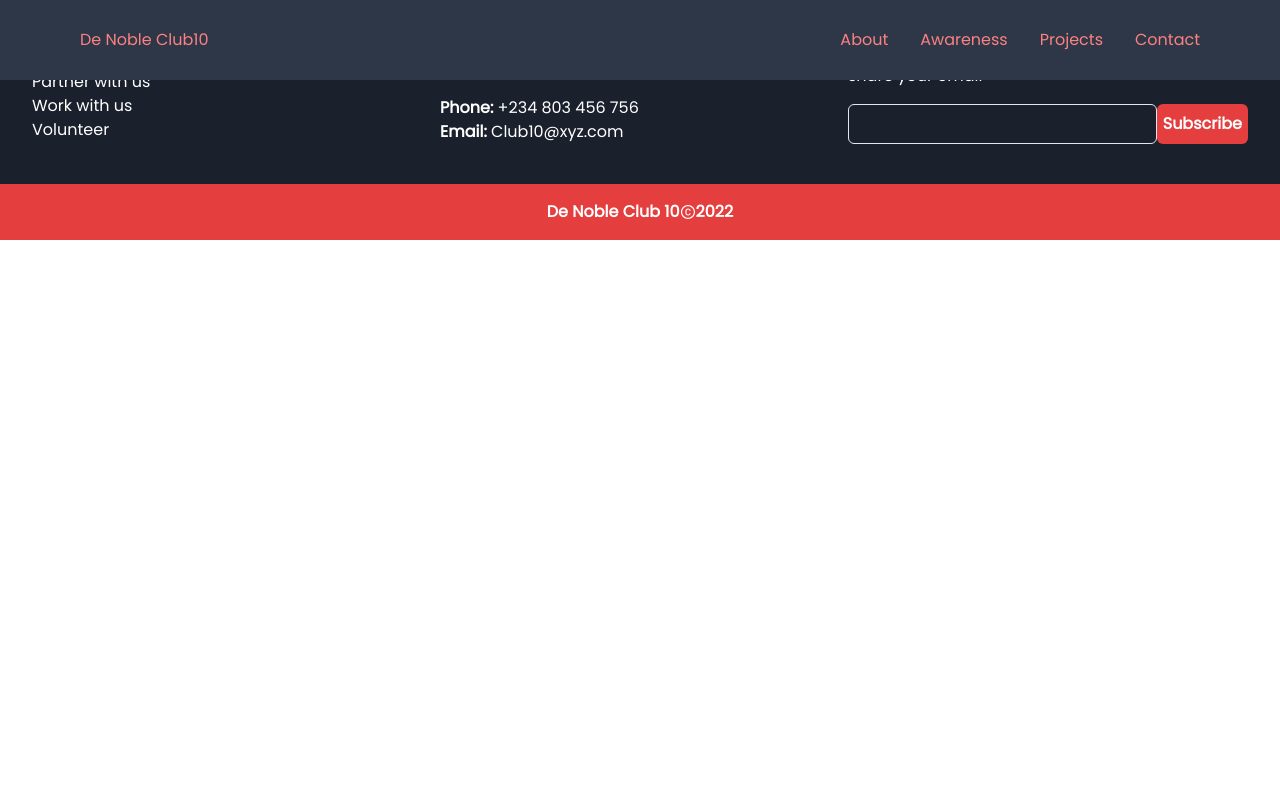
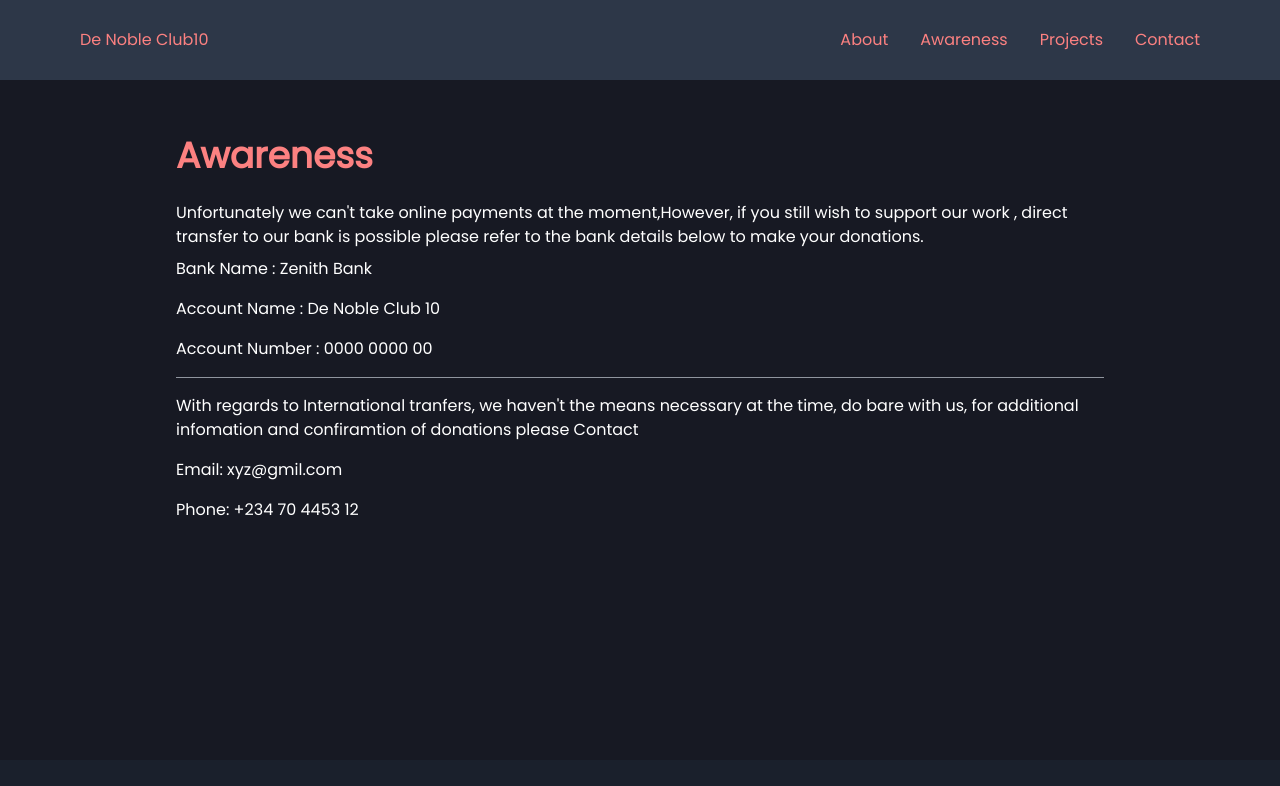
Before and after one commit to fvlly/De-Noble-Club-10, a React (Vite) app: page /awareness in a window 1280 px wide. Shown: the top 786 px of the page. Built offline with nearby package versions, Linux system fonts and the light colour scheme.

Commit message:
add Awareness,edited contact,visionCard,Header

```diff
--- a/src/App.jsx
+++ b/src/App.jsx
@@ -4,6 +4,7 @@ import Header from './components/Header'
 import Home from './components/Home'
 import About from './components/About'
 import Projects from './components/Projects'
+import Awareness from './components/Awareness'
 import Contact from './components/Contact'
 import Footer from './components/Footer'
 
@@ -14,7 +15,7 @@ const App = () => {
           <Route exact path='/' component={Home} />
           <Route path='/about' component={About} />
           <Route path='/projects' component={Projects} />
-          {/* <Route path='/awareness' component={Awareness} /> */}
+          <Route path='/awareness' component={Awareness} />
           <Route path='/contact' component={Contact} />
           <Footer />
         </Router>
--- /dev/null
+++ b/src/components/Awareness.jsx
@@ -0,0 +1,32 @@
+import { VStack,Container,Box,Text,Heading, Divider } from "@chakra-ui/react";
+
+const Awareness = () => {
+    return (
+        <Box as="section" minH={"95vh"} pt="110px" bgColor={"gray.900"}>
+          <Container maxW={["90vw",'75vw']} lineHeight={[1.2, 1.5]} color="white">
+            <Heading py={[4, 6]} color='red.300'>Awareness</Heading>
+            <Text>
+              Unfortunately we can't take online payments at the moment,However, if you still wish to support our work , direct transfer to our bank is possible
+             please refer to the bank details below to make your donations.
+            </Text>
+            <Box py={2}>
+              <VStack spacing={4} align='flex-start'>
+                <Text>Bank Name : Zenith Bank</Text>
+                <Text>Account Name : De Noble Club 10</Text>
+                <Text>Account Number : 0000 0000 00</Text>
+                <Divider />
+                <Text>
+                    With regards to International tranfers, we haven't the means necessary at the time, do bare with us, for additional infomation and confiramtion of donations please Contact
+                </Text>
+                <Text>Email: xyz@gmil.com</Text>
+                <Text>Phone: +234 70 4453 12</Text>
+              </VStack>
+            </Box>
+          </Container>
+        </Box>
+      );
+    };
+
+
+
+export default Awareness
--- a/src/components/Contact.jsx
+++ b/src/components/Contact.jsx
@@ -7,7 +7,7 @@ import ContactCard from './ContactCard'
 const Contact = () => {
   return (
     <Box as="section" minH={"95vh"} pt="110px" bgColor={"gray.900"}>
-    <Container maxW={["90vw"]} lineHeight={[1.2, 1.5]} color="white">
+    <Container maxW={["90vw","75vw"]} lineHeight={[1.2, 1.5]} color="white">
     <Heading py={[4, 6]} color='red.300'>Contact Us</Heading>
     <Box display='flex' flexDirection={['column','column','row']} gap={[4,10]} >
         <Box  width={['full','full','50%']} >
--- a/src/components/Footer.jsx
+++ b/src/components/Footer.jsx
@@ -5,7 +5,7 @@ import { AiOutlineCopyrightCircle } from "react-icons/ai";
 const Footer = () => {
   return (
     <footer>
-            <Flex direction={['column','column','row']} justify='center' px='8' py={[4,6]} gap={2} bgColor='gray.800' color={'white'}  >
+            <Flex direction={['column','column','row']} justify='center' px={[12,8]} py={[4,6]} gap={2} bgColor='gray.800' color={'white'}  >
             <Box w='400px' >
             <Text pb={4} fontWeight='extrabold' fontSize={'20px'}>De Noble Club 10</Text>
             <Text>Partner with us</Text>
@@ -19,7 +19,7 @@ const Footer = () => {
                <Text><Text as={'span'} fontWeight='bold'>Email:</Text> Club10@xyz.com</Text>
             </Box>
 
-            <Box pb={4} w='400px'>
+            <Box pb={4} w='300px'>
                 <Text py={4}>Subscribe and get our Newsletter, we will never share your email</Text>
                 <form>
                 <Flex>
--- a/src/components/Header.jsx
+++ b/src/components/Header.jsx
@@ -8,7 +8,7 @@ import Links from "./Links";
 const Header = () => {
 
   return (
-    <nav>
+
       <Flex
         position="fixed"
         zIndex={2}
@@ -32,10 +32,10 @@ const Header = () => {
         <Link as={RouterLink} to="/">
           De Noble Club10
         </Link>
-        <Box><Links direction={'row'} /></Box>
-        <Box display={['block','none']}><Hamburger direction='column' spacing='20' /></Box>
+        <Box display={['none','none','block']}><Links direction={'row'} /></Box>
+        <Box display={['block','base','none']}><Hamburger direction='column' spacing='20' /></Box>
       </Flex>
-    </nav>
+
   );
 }
 
--- a/src/components/Home.jsx
+++ b/src/components/Home.jsx
@@ -6,10 +6,10 @@ import ProjectCard from "./ProjectCard";
 
 const Home = () => {
   return (
-    <Box as="section" pt={"110px"} bgColor="gray.900">
-      <Container maxW={"90vw"} color="white">
-        <Box
+    <Box as="section"  bgColor="gray.900">
+      <Box
           minH={"100vh"}
+          color='white'
           bgColor="gray.900"
           bgBlendMode={"luminosity"}
           backgroundImage="../club10-homebg.jpg"
@@ -19,16 +19,18 @@ const Home = () => {
         >
           <Box pt={["30px", "60px", "130px"]}
             width={["60%", "80%",'40%']}
-            margin={["auto","auto","4"]}>
+            margin={["auto","auto","14"]}>
           <Heading
             as="h1"
-
+            lineHeight={2}
           >
             Creating Awareness within the Ebira Community, since 1976.
           </Heading>
           <Text>The responsibilty of one is the responsibilty of all</Text>
           </Box>
         </Box>
+      <Container maxW={"75vw"} color="white">
+
 
         <Box py={[4, 6]}>
 
@@ -51,8 +53,8 @@ const Home = () => {
         </Box>
 
         <Box display={['block','block','flex']} minH='150px' my={[4,6]} pl='4' bgColor='gray.800' color={'gray.200'}>
-           <Box width={'50%'} py={[4]}>
-           <Heading>You can make a difference</Heading>
+           <Box width={['100%','100%','50%']} py={[4]}>
+           <Heading fontSize={['18px','24px']}>You can make a difference</Heading>
             <Text py={[4]}>Your support helps more than you know</Text>
             <Button colorScheme={'orange'}>Donate now</Button>
            </Box>
--- a/src/components/ImageSlider.jsx
+++ b/src/components/ImageSlider.jsx
@@ -12,26 +12,29 @@ const ImageSlider = ({ images }) => {
     <Box>
     <Box
       cursor={'pointer'}
-      pos="relative" w={"400px"} h="400px"
+      pos="relative" w={['300px',"450px",]} h="400px"
       border={"1px solid"} rounded={10}
       bgImg={images[currentIndex].src} bgPos="center" bgSize={"cover"}
     >
+        {/* previous Button */}
       <Icon
         onClick={()=>previousSlide()}
         as={AiFillCaretLeft}
         pos="absolute" top={"50%"} transform="translate(0, -50%)"
         w={8} h={8}
       />
+      {/* Next Button */}
       <Icon
         onClick={()=>nextSlide()}
         as={AiFillCaretRight}
         pos="absolute" top={"50%"} transform="translate(0, -50%)" right={"1.5"}
         w={8} h={8}
       />
-       <Flex gap={4} justify='center' pos='absolute' transform="translate(60%)"  bottom='-40px' >{images.map((image,slideIndex) =>{
+       <Flex gap={8}  pos='absolute' transform="translate(10%)"  bottom='-30px' >{images.map((image,slideIndex) =>{
             const currentSlide = currentIndex === slideIndex
         return(
-            <Icon as={BsDot} key={slideIndex} onClick={()=>selectSlide(slideIndex)} w='8' h='8' color={currentSlide ? 'red.300':'gray.300'}  />
+            // <Icon as={BsDot} key={slideIndex} onClick={()=>selectSlide(slideIndex)} w='8' h='8' color={currentSlide ? 'red.300':'gray.300'}  />
+            <Box  key={slideIndex} onClick={()=>selectSlide(slideIndex)} w={[5,8,10]} h={[1]} rounded={10} bgColor={currentSlide ? 'red.300':'gray.300'}  />
         )
     })}
     </Flex>
--- a/src/components/Projects.jsx
+++ b/src/components/Projects.jsx
@@ -12,10 +12,23 @@ import ImageSlider from './ImageSlider'
 const Projects = () => {
   return (
     <Box as="section" minH={"95vh"} pt="110px" bgColor={"gray.900"} color='white'>
-      <Container maxW={'80vw'}>
+      <Container maxW={'75vw'}>
         <Heading py={[4,6]} color='red.300'>Our Projects</Heading>
-        <Box><ImageSlider images={communityImages} /><Box>Desc</Box></Box>
-        <Box my={6}><ImageSlider images={summerSchoolImages} /><Box>Desc</Box></Box>
+        <Box display={['block','block','flex'] } gap={12}><ImageSlider images={communityImages} />
+        <Box><Heading>Summer School</Heading>
+          <Text>
+
+          </Text>
+        </Box>
+        </Box>
+      {/* sanitization */}
+        <Box  display={['block','block','flex'] } flexDirection='row-reverse' justifyContent={'space-between'}  my={12}>
+          <ImageSlider images={summerSchoolImages} />
+          <Box justifySelf={'flex-end'}>
+            <Heading>Sanitisation</Heading>
+            <Text>Let's seee what this looks like</Text>
+          </Box>
+        </Box>
         <Heading as='h3' py={[4]} fontSize='22px' color='red.300' > Other Projects</Heading>
     <Accordion pb={6} allowToggle colorScheme={'red'} >
       <AccordionItem>
--- a/src/components/VisionCard.jsx
+++ b/src/components/VisionCard.jsx
@@ -2,7 +2,7 @@ import {Flex,Text,Box} from "@chakra-ui/react"
 
 const VisionCard = ({title,message}) => {
   return (
-    <Box  p={[4]} color='white' w={['300px','450px','600px']} minH={'300px'} border='1px solid' borderColor={'red.300'} >
+    <Box  p={[4]} color='white' w={['300px','400px','600px']} minH={'300px'} border='1px solid' borderColor={'red.300'} >
         <Text py={[4,5]} fontSize='2xl' fontWeight={'bold'}>{title}</Text>
         <Text>{message}</Text>
     </Box>
```
